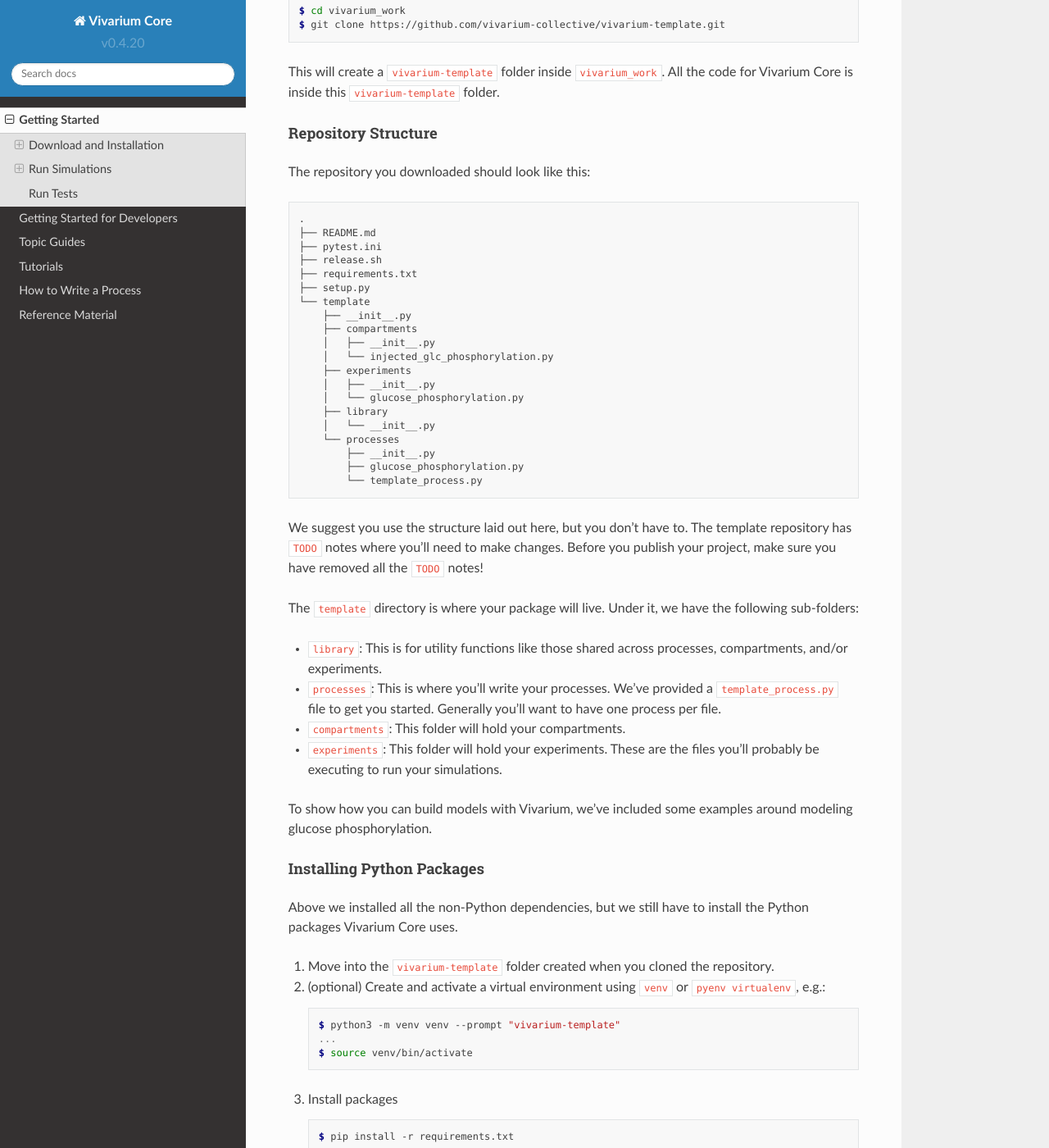
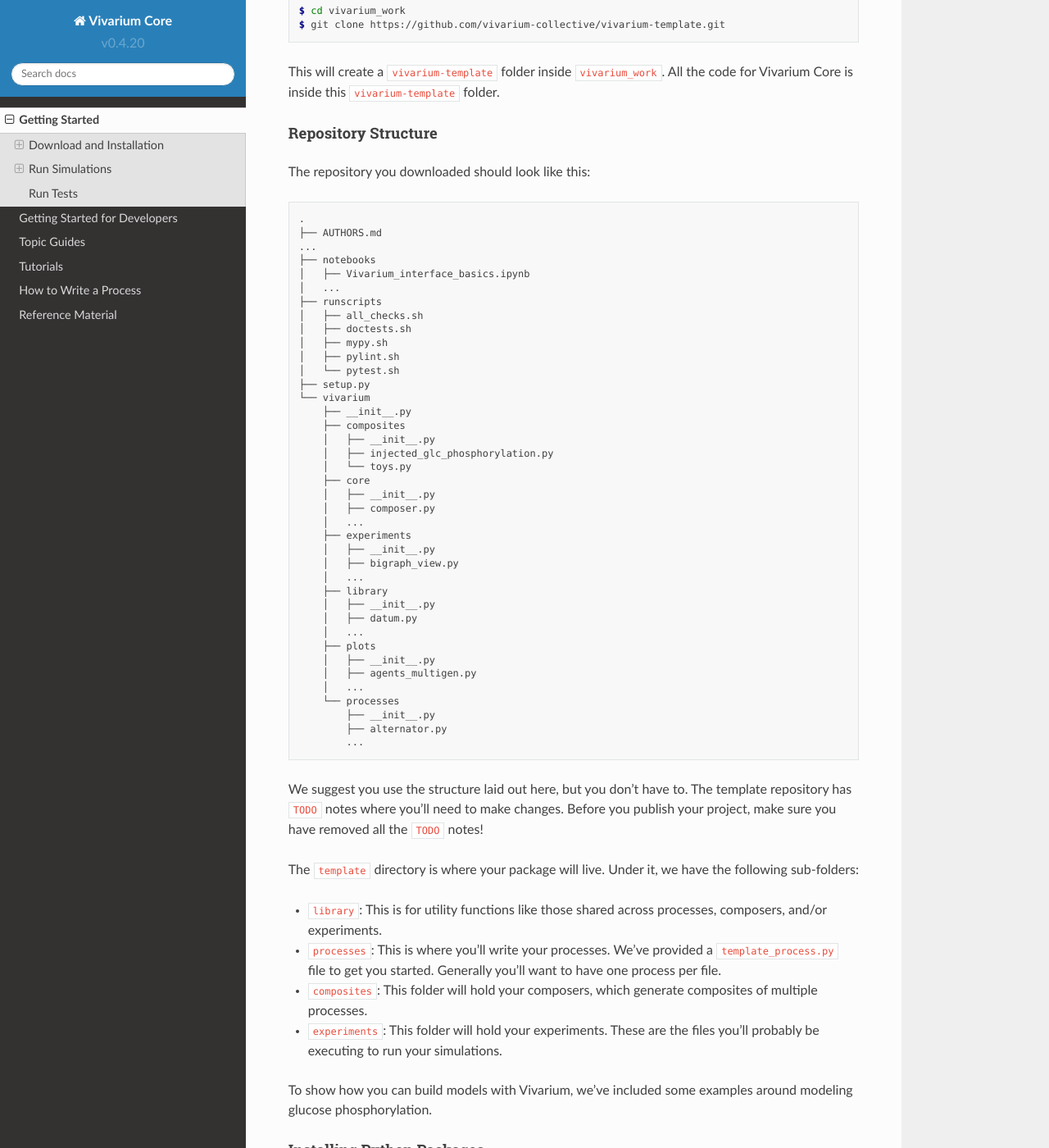
Before and after one commit to vivarium-collective/vivarium-core, a Sphinx documentation site: the page built from doc/getting_started.rst, in a window 1280 px wide and 1400 px high, scrolled down 2675 px. Shown: the whole window at 82% size. Built offline with Sphinx 7.4.7 and the Read the Docs theme 2.0.0, drawn with Linux system fonts in a browser that asks for light colours; pages that are not in the unit, such as notebooks, are missing from menus; some of the changed text lies outside the part shown.

Commit message:
Replace usages of compartment with 'composite' or 'composer'

```diff
--- a/doc/getting_started.rst
+++ b/doc/getting_started.rst
@@ -163,25 +163,44 @@
 .. code-block::
 
     .
-    ├── README.md
-    ├── pytest.ini
-    ├── release.sh
-    ├── requirements.txt
+    ├── AUTHORS.md
+    ...
+    ├── notebooks
+    │   ├── Vivarium_interface_basics.ipynb
+    │   ...
+    ├── runscripts
+    │   ├── all_checks.sh
+    │   ├── doctests.sh
+    │   ├── mypy.sh
+    │   ├── pylint.sh
+    │   └── pytest.sh
     ├── setup.py
-    └── template
+    └── vivarium
         ├── __init__.py
-        ├── compartments
+        ├── composites
         │   ├── __init__.py
-        │   └── injected_glc_phosphorylation.py
+        │   ├── injected_glc_phosphorylation.py
+        │   └── toys.py
+        ├── core
+        │   ├── __init__.py
+        │   ├── composer.py
+        │   ...
         ├── experiments
         │   ├── __init__.py
-        │   └── glucose_phosphorylation.py
+        │   ├── bigraph_view.py
+        │   ...
         ├── library
-        │   └── __init__.py
+        │   ├── __init__.py
+        │   ├── datum.py
+        │   ...
+        ├── plots
+        │   ├── __init__.py
+        │   ├── agents_multigen.py
+        │   ...
         └── processes
             ├── __init__.py
-            ├── glucose_phosphorylation.py
-            └── template_process.py
+            ├── alternator.py
+            ...
 
 We suggest you use the structure laid out here, but you don't have to.
 The template repository has ``TODO`` notes where you'll need to make
@@ -192,11 +211,12 @@
 have the following sub-folders:
 
 * ``library``: This is for utility functions like those shared across
-  processes, compartments, and/or experiments.
+  processes, composers, and/or experiments.
 * ``processes``: This is where you'll write your processes. We've
   provided a ``template_process.py`` file to get you started. Generally
   you'll want to have one process per file.
-* ``compartments``: This folder will hold your compartments.
+* ``composites``: This folder will hold your composers, which generate
+  composites of multiple processes.
 * ``experiments``: This folder will hold your experiments. These are the
   files you'll probably be executing to run your simulations.
 
@@ -239,15 +259,15 @@
 We break our cell models into :term:`processes`. Each process models
 part of the cell's function. For example, you might have processes for
 metabolism, transcription, and translation. We can combine these
-processes into :term:`compartments` that model a system with all the
+processes into :term:`composites` that model a system with all the
 functionality modeled by the included processes. For example, we could
 compose transcription and translation to create a fuller gene expression
 model.
 
 We store individual processes in ``vivarium-template/template/processes``
-and compartments of processes in
-``vivarium-template/template/compartments``. We recommend you use a similar
-structure when creating your own processes and compartments.
+and the composers that generate composites of processes in
+``vivarium-template/template/composites``. We recommend you use a similar
+structure when creating your own processes and composers.
 
 Running Experiments
 ===================
--- a/doc/tutorials/write_process.rst
+++ b/doc/tutorials/write_process.rst
@@ -9,7 +9,7 @@
 --------------------
 
 Vivarium comes with a number of :term:`processes` ready for you to use,
-but combining processes to form :term:`compartments` will only take you so
+but combining processes to form :term:`composites` will only take you so
 far. For many models, the existing processes will be insufficient, so
 you will need to create your own.
 
```
Also changed, not shown: other parts of doc/tutorials/write_process.rst (+1 -1 lines), doc/guides/compartments.rst (+64 -93 lines), doc/guides/hierarchy.rst (+39 -7 lines), doc/guides/processes.rst (+5 -5 lines).
